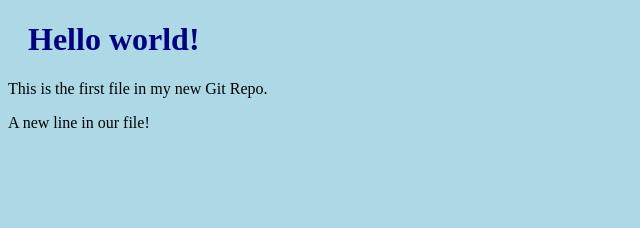
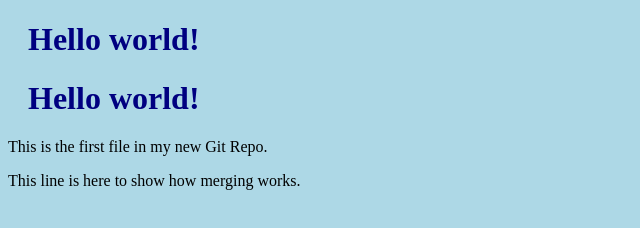
Before and after one commit to jarivuonos/newrepo, a plain HTML site: page index.html in a window 1280 px wide. Shown: the whole page, without its empty margins (0-640 px from the left). Drawn offline with Linux system fonts and the light colour scheme.

Commit message:
updated index.html with an emergency fix

```diff
--- a/index.html
+++ b/index.html
@@ -7,8 +7,9 @@
 <body>
 
 <h1>Hello world!</h1>
+<h1>Hello world!</h1>
 <p>This is the first file in my new Git Repo.</p>
-<p>A new line in our file!</p>
+<p>This line is here to show how merging works.</p>
 
 </body>
 </html>
```
